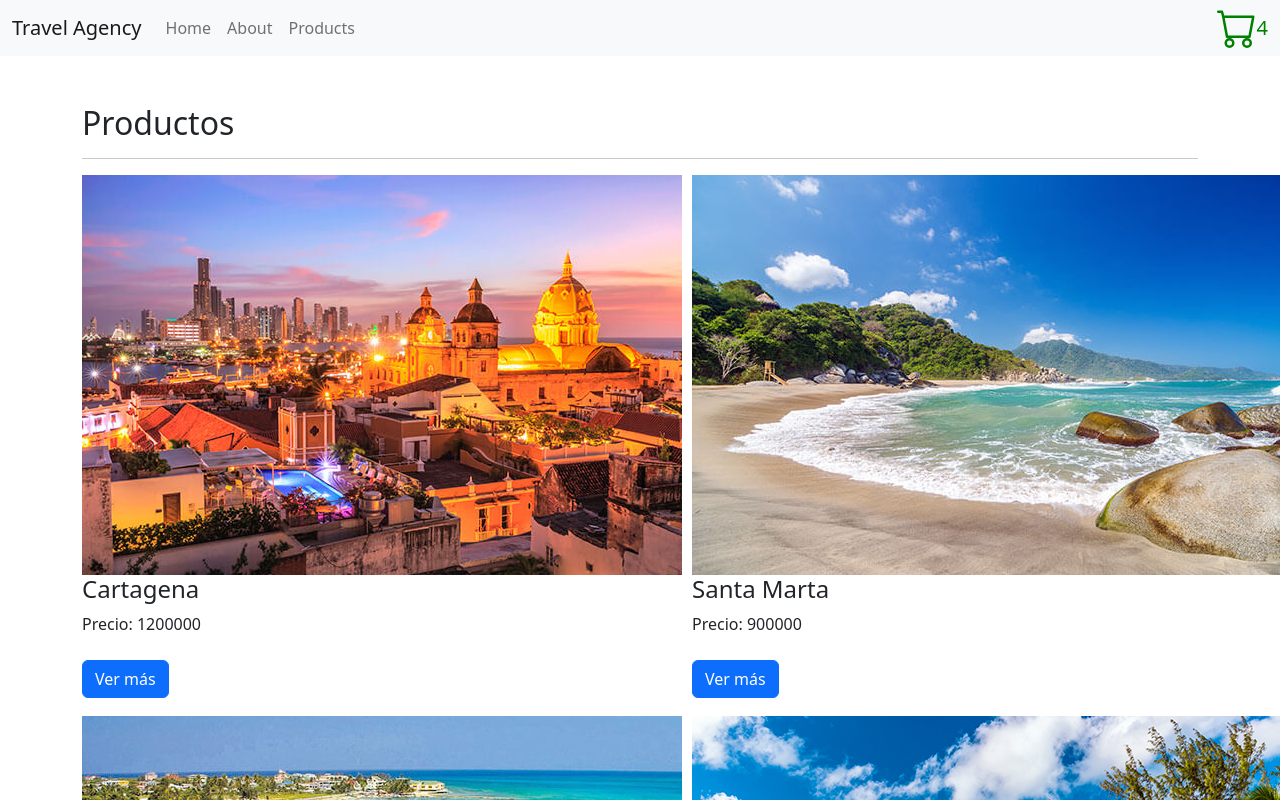
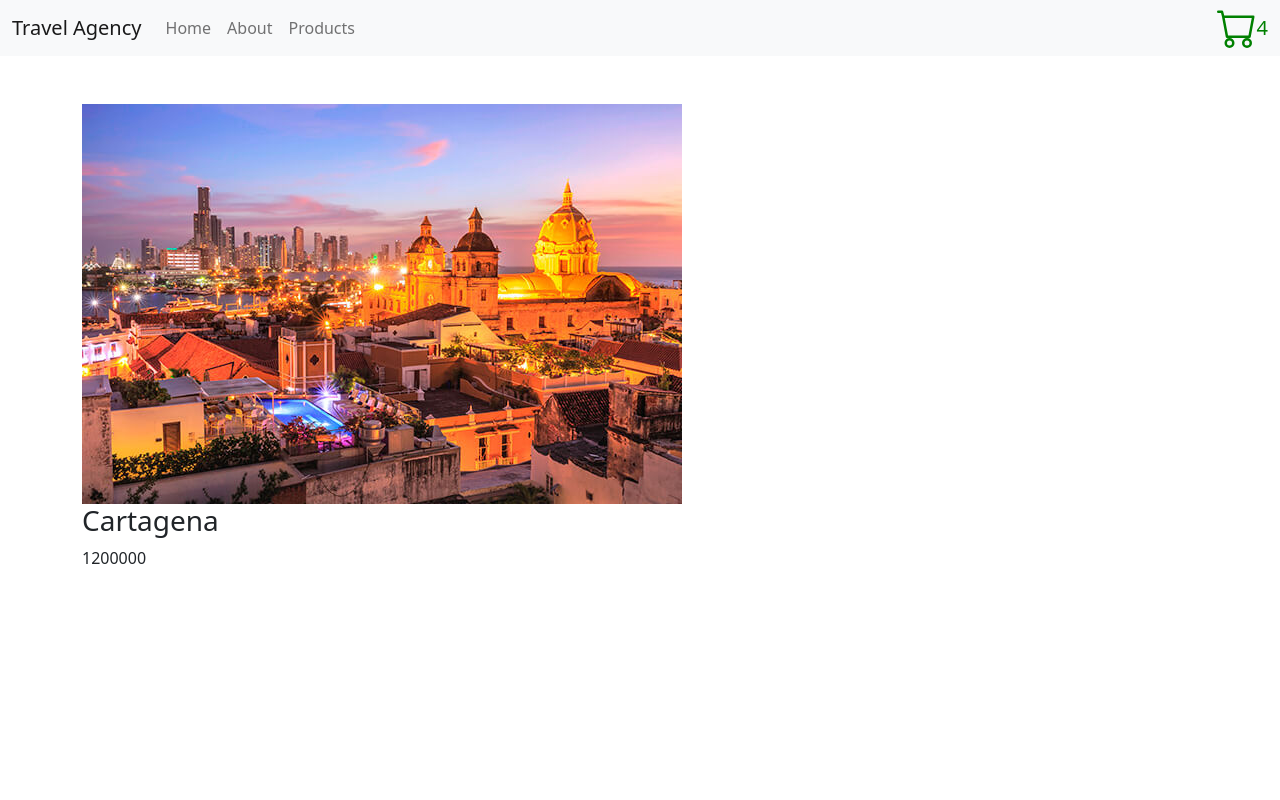
Before and after one commit to SebasVR/travelagency, a React (Create React App) app: page /item/1 in a window 1280 px wide. Shown: the top 800 px of the page. Built offline with nearby package versions, Linux system fonts and the light colour scheme.

Commit message:
Detalle de Producto
Detalle de Producto

```diff
--- a/src/App.js
+++ b/src/App.js
@@ -4,8 +4,9 @@ import { NavBar } from './components/NavBar/NavBar';
 import { About } from './components/About/About';
 import Home from './components/Home/Home';
 import Products from './components/Products/Products';
-import { BrowserRouter, Routes, Route  } from 'react-router-dom';
+import { BrowserRouter, Routes, Route, Navigate } from 'react-router-dom';
 import ItemListContainer from './components/ItemListContainer/ItemListContainer';
+import ItemDetailContainer from './components/ItemDetailContainer/ItemDetailContainer';
 
 function App() {
 
@@ -15,13 +16,14 @@ function App() {
       <NavBar />
 
       <Routes>
-        <Route path='/' element={<Home />} />
+        <Route path='/' element={<ItemListContainer />} />
+        <Route path='/productos/:categoryId' element={<ItemListContainer />} />
+        <Route path='/item/:itemId' element={<ItemDetailContainer />} />
         <Route path='/home' element={<Home />} />
         <Route path='/about' element={<About />} />
         <Route path='/products' element={<Products />} />
+        <Route path='*' element={<Navigate to="/" />} />
       </Routes>
-
-      <ItemListContainer />
 
     </BrowserRouter>
 
--- a/src/components/Item/Item.js
+++ b/src/components/Item/Item.js
@@ -1,13 +1,13 @@
-
+import { Link } from 'react-router-dom';
 
 const Item = ( {producto} ) => {
 
     return (
         <div>
-            <img src={producto.pictureUrl}/>
+            <img src={producto.pictureUrl} alt="Logo"/>
             <h4>{producto.title}</h4>
             <p>Precio: {producto.price}</p>
-            <a className="btn btn-primary my-2">Ver más</a>
+            <Link to={`/item/${producto.id}`} className="btn btn-primary my-2">Ver más</Link>
         </div>
     )
 }
--- /dev/null
+++ b/src/components/ItemDetail/ItemDetail.js
@@ -0,0 +1,15 @@
+
+
+
+const ItemDetail = ({item}) => {
+
+    return (
+        <div className="container my-5" >
+            <img src={item.pictureUrl} alt="img" />
+            <h3>{item.title}</h3>
+            <p>{item.price}</p>
+        </div>
+    )
+}
+
+export default ItemDetail
--- /dev/null
+++ b/src/components/ItemDetailContainer/ItemDetailContainer.js
@@ -0,0 +1,37 @@
+import { useEffect, useState } from "react"
+import { pedirDatos } from "../../helpers/pedirDatos"
+import { useParams } from 'react-router-dom'
+import ItemDetail from "../ItemDetail/ItemDetail"
+
+const ItemDetailContainer = () => {
+
+    const [item, setItem] = useState(null)
+    const [loading, setLoading] = useState(true)
+
+    const { itemId } = useParams()
+
+    useEffect(() => {
+        setLoading(true)
+
+        pedirDatos()
+            .then((res) => {
+                setItem(res.find((prod) => prod.id === Number(itemId)))
+            })
+            .catch(err => console.log(err))
+            .finally(() => {
+                setLoading(false)
+            })
+    }, [itemId])
+
+    return (
+        <div>
+            {
+                loading
+                    ? <h2>Loading...</h2>
+                    : <ItemDetail item={item} />
+            }
+        </div>
+    )
+}
+
+export default ItemDetailContainer
--- a/src/components/ItemListContainer/ItemListContainer.js
+++ b/src/components/ItemListContainer/ItemListContainer.js
@@ -1,30 +1,45 @@
 import { useEffect, useState } from "react"
 import { pedirDatos } from "../../helpers/pedirDatos"
 import ItemList from "../ItemList/ItemList"
-import './ItemListContainer.css'
+import { useParams } from 'react-router-dom'
 
-export const ItemListContainer = () => {
+
+const ItemListContainer = () => {
 
     const [productos, setProductos] = useState([])
+    const [loading, setLoading] = useState(true)
+
+    const { categoryId } = useParams()
 
     useEffect(() => {
+        setLoading(true)
+
         pedirDatos()
-            .then((res) => {
-                setProductos(res)
+            .then( (res) => {
+                if (!categoryId) {
+                    setProductos(res)
+                } else {
+                    setProductos( res.filter((prod) => prod.category === categoryId) )
+                }
             })
-            .catch((error) => {
+            .catch( (error) => {
                 console.log(error)
             })
             .finally(() => {
-                console.log("Fin del proceso")
+                setLoading(false)
             })
-    }, [])
+    }, [categoryId])
 
 
     return (
         <div>
-            <ItemList productos={productos}/>
+            {
+                loading
+                ? <h2>Cargando...</h2>
+                : <ItemList productos={productos}/>
+            }
         </div>
     )
 }
+
 export default ItemListContainer
```
Also changed, not shown: 1 other file (tests, documents, lock files or other folders).
